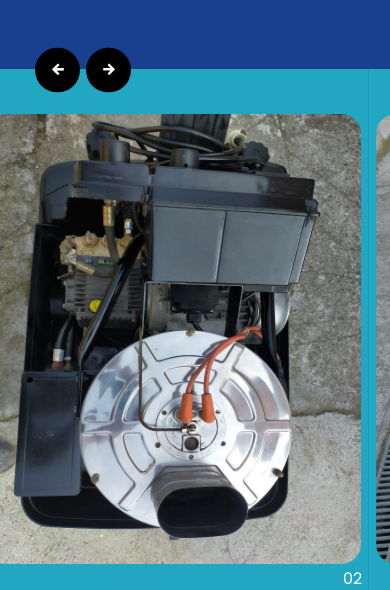
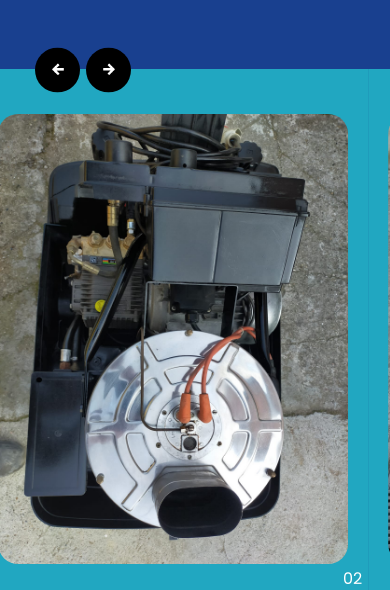
Before and after one commit to Mario-Marchio/Dacma-Clean, a plain HTML site: page index.html in a window 390 px wide. Shown: the part 254-844 px from the top of the page. Drawn offline with Linux system fonts and the light colour scheme.

Commit message:
minor fix

```diff
--- a/css/responsive.css
+++ b/css/responsive.css
@@ -154,7 +154,7 @@
     /* Imposta l'altezza massima dell'immagine */
     margin: 0 auto;
     /* Centra l'immagine */
-    width: 375px !important;
+    width: 350px !important;
   }
 
 }
```
